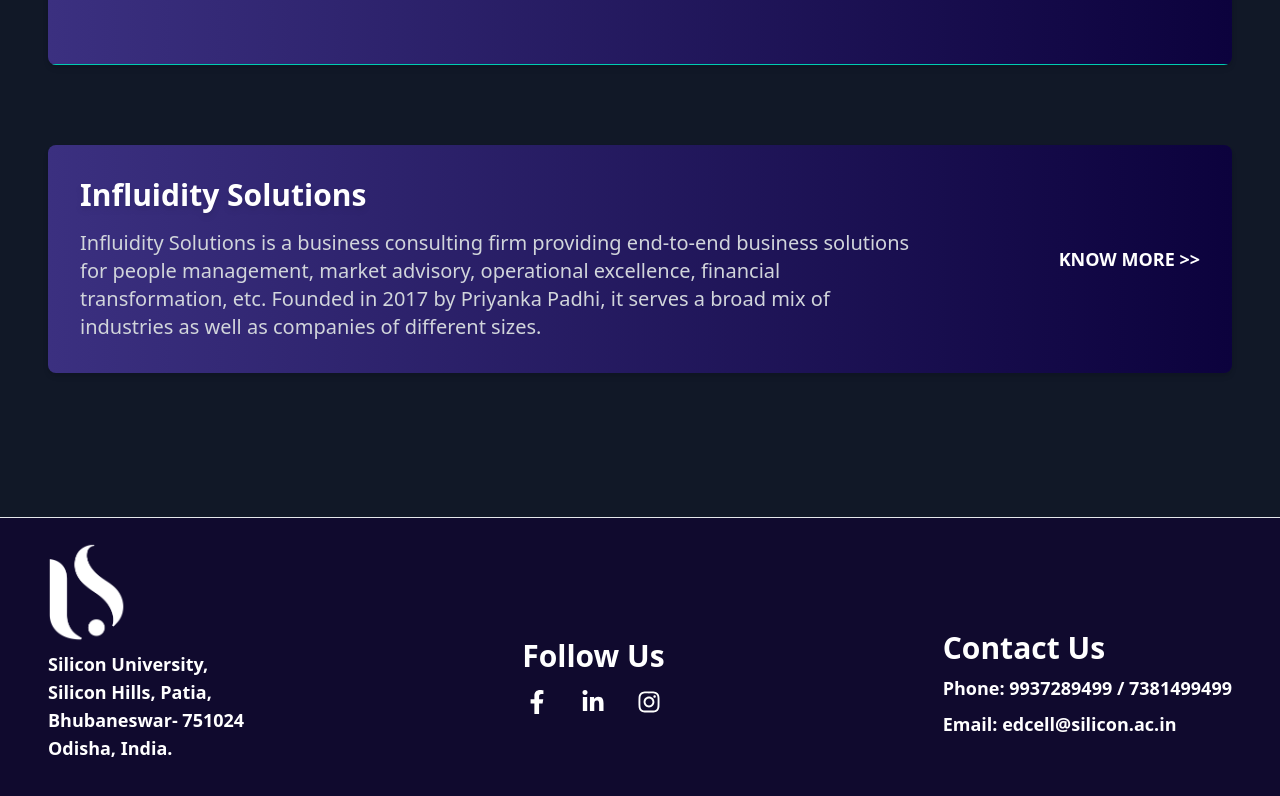
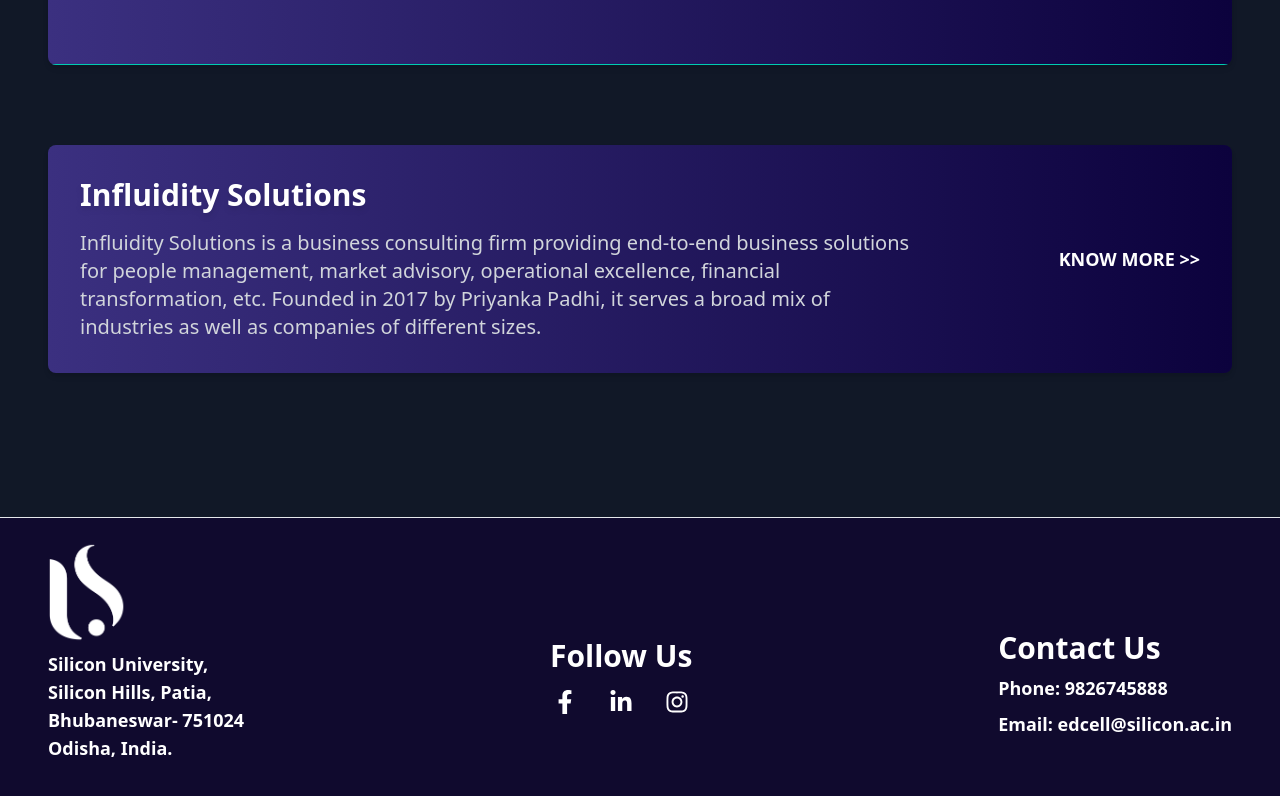
Before and after one commit to satyam18102/edcell, a React (Vite) app: page / in a window 1280 px wide. Shown: the part 3691-4487 px from the top of the page. Built offline with nearby package versions, Linux system fonts and the light colour scheme; a web font is replaced by a local one.

Commit message:
Update Footer.jsx

```diff
--- a/src/components/Footer.jsx
+++ b/src/components/Footer.jsx
@@ -60,7 +60,7 @@ const Footer = () => {
               Contact Us
             </p>
             <p className="mb-2 text-sm lg:text-lg font-semibold">
-              Phone: 9937289499 / 7381499499
+              Phone: 9826745888
             </p>
             <p className="mb-4 text-sm lg:text-lg font-semibold">
               Email: edcell@silicon.ac.in
```
